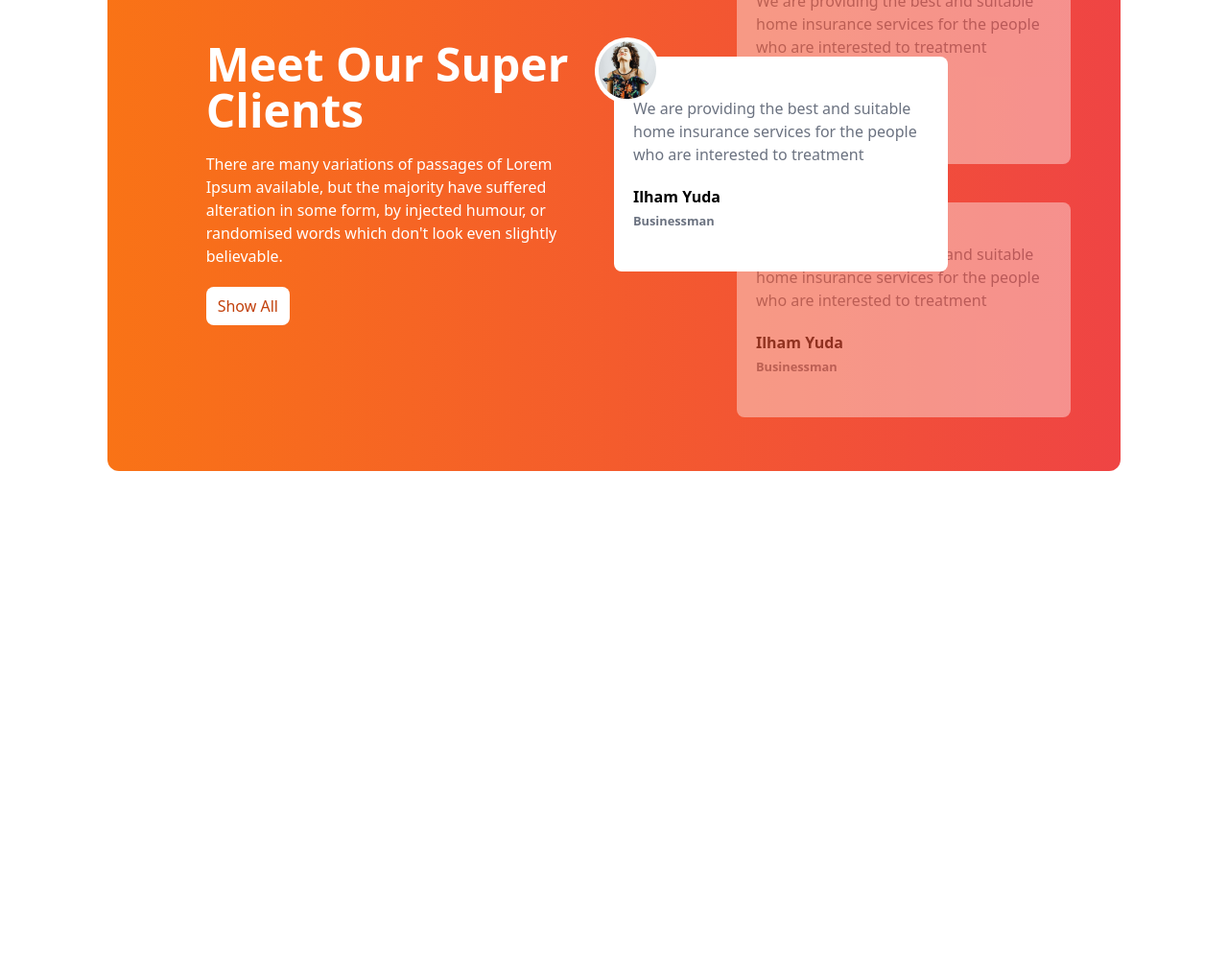
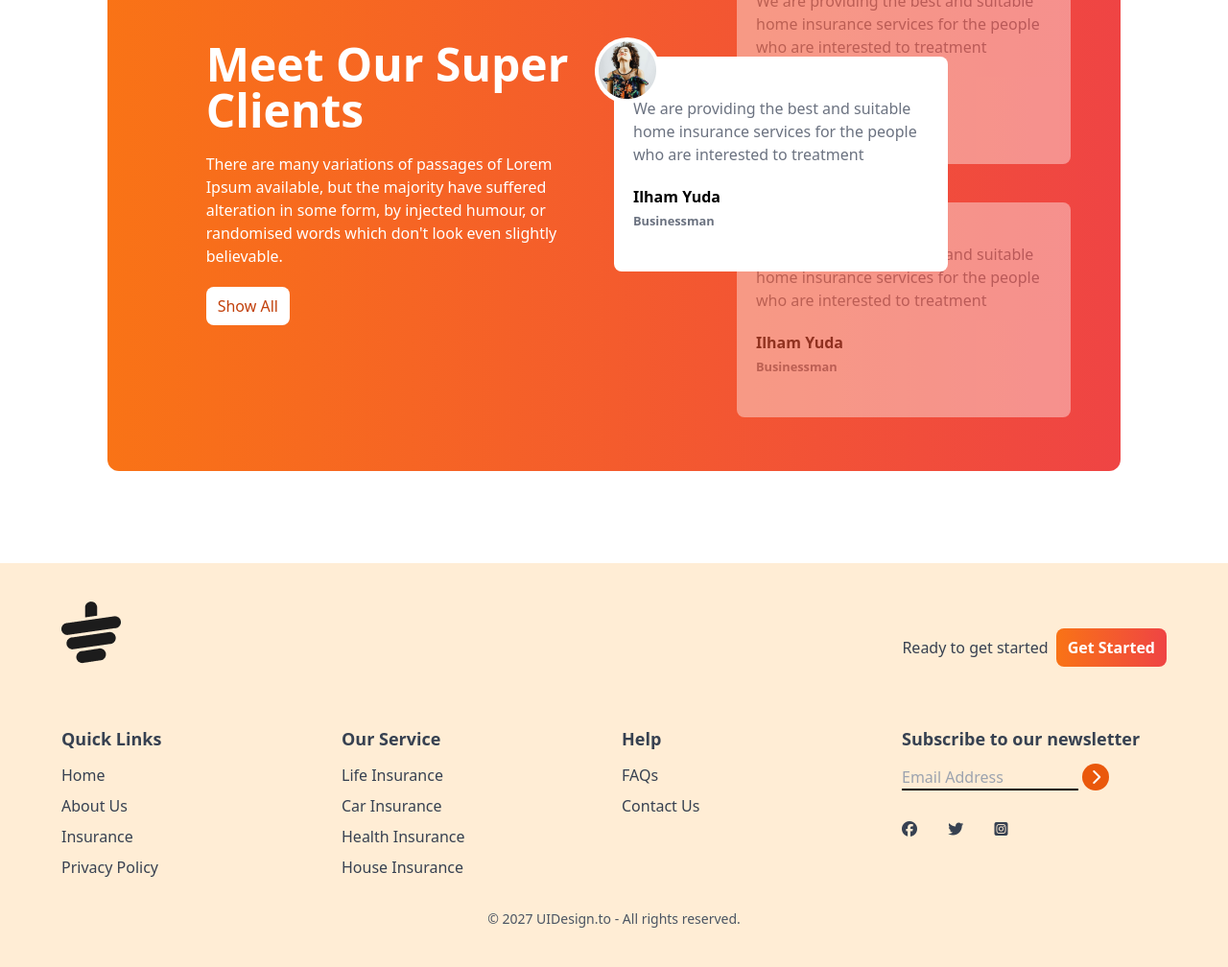
Before and after one commit to istiaq-ahsan/tea-house-project, a plain HTML site: page index.html in a window 1280 px wide. Shown: the part 1953-2961 px from the top of the page at 96% size. Before the commit the page ends 2540 px from the top, so only its background shows below. Drawn offline with nearby package versions, Linux system fonts and the light colour scheme.

Commit message:
footer section complete

```diff
--- a/index.html
+++ b/index.html
@@ -206,12 +206,100 @@
                         </div>
                     </div>
                 </div>
-
             </div>
         </section>
+        <!-- Nees section -->
+        <section>
 
+        </section>
+    </main>
+    <!-- footer section -->
+    <section class="bg-orange-100 text-gray-700 py-10 md:px-16">
+        <div class="w-9/10 mx-auto">
+            <!-- logo -->
+            <div class="mb-8 flex justify-between">
+                <img class="mb-8" src="images/cup.png" alt="">
+                <div class="flex items-center gap-2">
+                    <h4>Ready to get started</h4>
+                    <button
+                        class="bg-gradient-to-r from-orange-500 to-red-500 px-3 py-2 rounded-lg text-white font-bold">Get
+                        Started</button>
+                </div>
+            </div>
+            <!-- links -->
+            <div class="grid grid-cols-1 md:grid-cols-2 lg:grid-cols-4 gap-4">
 
-    </main>
+                <!-- first column -->
+                <div>
+                    <h3 class="font-semibold text-lg mb-3">Quick Links</h3>
+                    <ul class="space-y-2">
+                        <li>
+                            <a class="hover:text-orange-600" href="#">Home</a>
+                        </li>
+                        <li>
+                            <a class="hover:text-orange-600" href="#">About Us</a>
+                        </li>
+                        <li>
+                            <a class="hover:text-orange-600" href="#">Insurance</a>
+                        </li>
+                        <li>
+                            <a class="hover:text-orange-600" href="#">Privacy Policy</a>
+                        </li>
+                    </ul>
+                </div>
+                <!-- Second column -->
+                <div>
+                    <h3 class="font-semibold text-lg mb-3">Our Service</h3>
+                    <ul class="space-y-2">
+                        <li>
+                            <a class="hover:text-orange-600" href="#">Life Insurance</a>
+                        </li>
+                        <li>
+                            <a class="hover:text-orange-600" href="#">Car Insurance</a>
+                        </li>
+                        <li>
+                            <a class="hover:text-orange-600" href="#">Health Insurance</a>
+                        </li>
+                        <li>
+                            <a class="hover:text-orange-600" href="#">House Insurance</a>
+                        </li>
+                    </ul>
+                </div>
+                <!-- Third column -->
+                <div>
+                    <h3 class="font-semibold text-lg mb-3">Help</h3>
+                    <ul class="space-y-2">
+                        <li>
+                            <a class="hover:text-orange-600" href="#">FAQs</a>
+                        </li>
+                        <li>
+                            <a class="hover:text-orange-600" href="#">Contact Us</a>
+                        </li>
+                    </ul>
+                </div>
+                <!-- fourth column -->
+                <div>
+                    <h3 class="font-semibold text-lg mb-3">Subscribe to our newsletter</h3>
+                    <div class="flex flex-col space-y-2">
+                        <div>
+                            <input type="email" name="" id="" placeholder="Email Address"
+                                class="bg-transparent border-b-2 border-black w-4/6">
+                            <i
+                                class="fa-solid fa-chevron-right w-7 h-7 bg-orange-600 inline-flex rounded-full text-white justify-center items-center"></i>
+                            <div class="flex justify-between justify-center w-2/5 mb-2 mt-8">
+                                <i class="fa-brands fa-facebook"></i>
+                                <i class="fa-brands fa-twitter"></i>
+                                <i class="fa-brands fa-square-instagram"></i>
+                            </div>
+                        </div>
+                    </div>
+                </div>
+            </div>
+            <div class="text-center pt-4 mt-4">
+                <p class="text-sm text-gray-600">© 2027 UIDesign.to - All rights reserved.</p>
+            </div>
+        </div>
+    </section>
 </body>
 
 </html>
```
